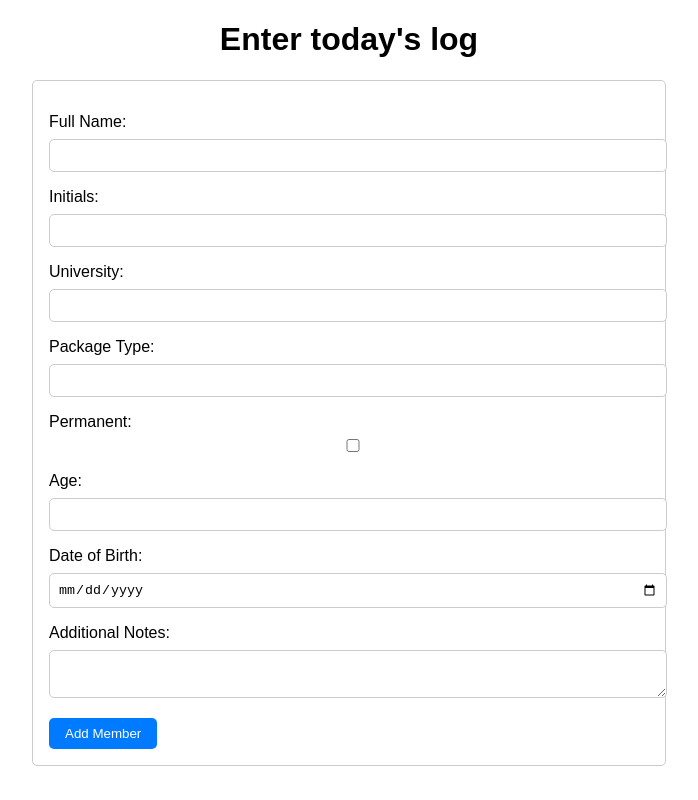
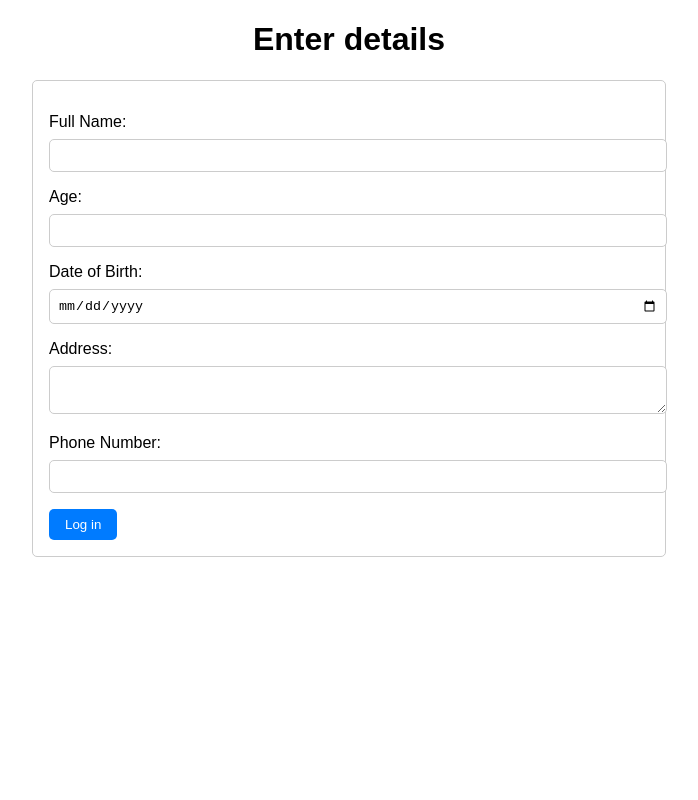
Before and after one commit to sumi984/Health-Care-Management.github.io, a plain HTML site: page index.html in a window 1280 px wide. Shown: the whole page, without its empty margins (291-989 px from the left). Drawn offline with Linux system fonts and the light colour scheme.

Commit message:
Update index.html

```diff
--- a/index.html
+++ b/index.html
@@ -7,8 +7,9 @@
     <link rel="stylesheet" href="styles.css">
 </head>
 <body>
-    <!--- <h1>Add New Member</h1> --->
-    <h1>Enter today's log</h1>
+    <!--- <h1>Add New Member</h1>
+    <h1>Enter today's log</h1>--->
+    <h1>Enter details</h1>
     <form id="memberForm">
         <!---
         <label for="emp_id">Employee ID:</label>
@@ -16,6 +17,21 @@
 
         <label for="full_name">Full Name:</label>
         <input type="text" id="full_name" name="full_name" required><br>
+
+        <label for="age">Age:</label>
+        <input type="number" id="age" name="age"><br>
+
+        <label for="dob">Date of Birth:</label>
+        <input type="date" id="dob" name="dob"><br>
+
+        <label for="address">Address:</label>
+        <textarea id="address" name="address"></textarea><br>
+
+        <label for="phone_number">Phone Number:</label>
+        <input type="number" id="phone_number" name="phone_number"><br>
+
+        <!---<label for="notes">Additional Notes:</label>
+        <textarea id="notes" name="notes" placeholder="Eg.:medication taken, any symptoms"></textarea><br>
 
         <label for="initials">Initials:</label>
         <input type="text" id="initials" name="initials"><br>
@@ -27,19 +43,13 @@
         <input type="text" id="package_type" name="package_type"><br>
 
         <label for="permanent">Permanent:</label>
-        <input type="checkbox" id="permanent" name="permanent"><br>
-
-        <label for="age">Age:</label>
-        <input type="number" id="age" name="age"><br>
+        <input type="checkbox" id="permanent" name="permanent"><br> --->
 
          <!--- <label for="title">Title:</label>
         <input type="text" id="title" name="title"><br>
 
         <label for="address">Address:</label>
         <input type="text" id="address" name="address"><br> --->
-
-        <label for="dob">Date of Birth:</label>
-        <input type="date" id="dob" name="dob"><br>
 
         <!--- <label for="civil_status">Civil Status:</label>
         <input type="text" id="civil_status" name="civil_status"><br>
@@ -53,10 +63,7 @@
         <label for="comments">Comments:</label>
         <textarea id="comments" name="comments"></textarea><br> --->
 
-        <label for="notes">Additional Notes:</label>
-        <textarea id="notes" name="notes"></textarea><br>
-
-        <button type="submit">Add Member</button>
+        <button type="submit">Log in</button>
     </form>
     <div id="membersList"></div>
     <script src="apps.js"></script>
```
